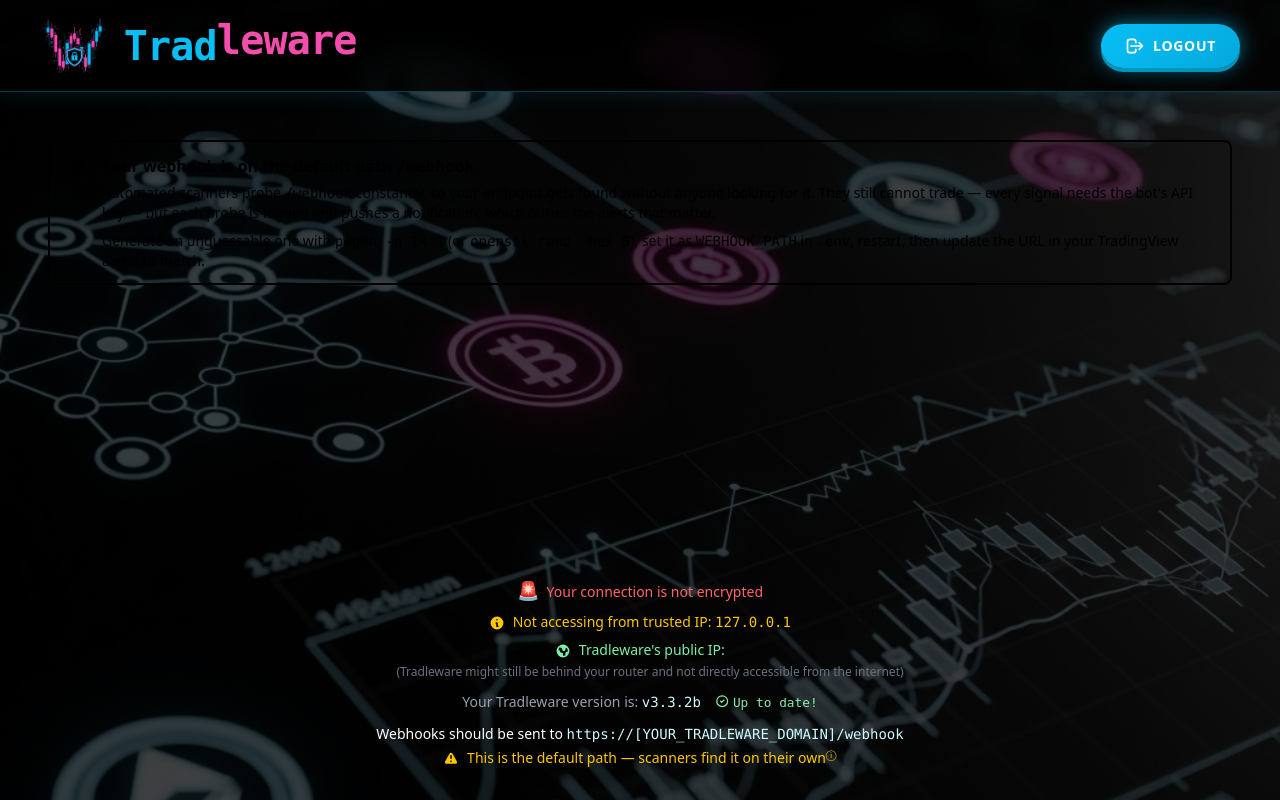
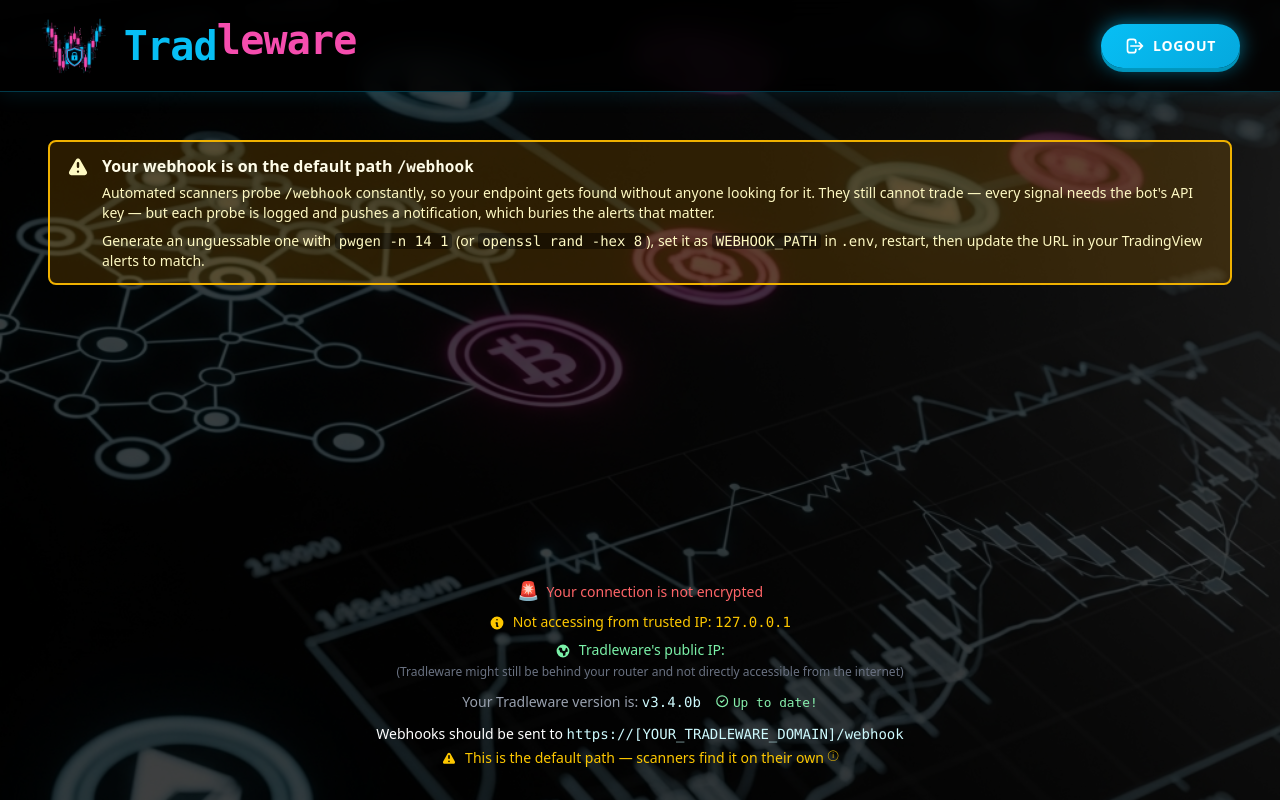
Before and after one commit to cslev/tradleware, a FastAPI app: page / in a window 1280 px wide. Run offline with FastAPI, Linux system fonts and the light colour scheme; the visitor is signed in with stand-in values (Sample User, id 1); some libraries are stand-ins or nearby versions.

Commit message:
Release v3.4.0b: security hardening

```diff
--- a/docker-compose.yml
+++ b/docker-compose.yml
@@ -1,6 +1,6 @@
 services:
   tradleware:
-    image: cslev/tradleware:latest  # also available as cslev/tradleware:v3.3.2b
+    image: cslev/tradleware:latest  # also available as cslev/tradleware:v3.4.0b
     container_name: tradleware
     restart: unless-stopped
     ports:
--- a/src/ui/app.py
+++ b/src/ui/app.py
@@ -45,7 +45,7 @@ from src.traders.stock.ibkr_trader import IBKRTrader
 
 
 # Application version
-TRADLEWARE_VERSION = "v3.3.2b"
+TRADLEWARE_VERSION = "v3.4.0b"
 
 # You might need to adjust this import based on where your logger.py is relative to app.py
 # If your logger is within src/misc, you might access it like this:
--- a/src/ui/static/css/output.css
+++ b/src/ui/static/css/output.css
@@ -116,6 +116,7 @@
       "Segoe UI Emoji", "Segoe UI Symbol", "Noto Color Emoji";
     --font-mono: ui-monospace, SFMono-Regular, Menlo, Monaco, Consolas, "Liberation Mono",
       "Courier New", monospace;
+    --color-red-50: oklch(97.1% 0.013 17.38);
     --color-red-100: oklch(93.6% 0.032 17.717);
     --color-red-200: oklch(88.5% 0.062 18.334);
     --color-red-400: oklch(70.4% 0.191 22.216);
@@ -123,7 +124,11 @@
     --color-red-600: oklch(57.7% 0.245 27.325);
     --color-red-700: oklch(50.5% 0.213 27.518);
     --color-orange-500: oklch(70.5% 0.213 47.604);
+    --color-yellow-50: oklch(98.7% 0.026 102.212);
+    --color-yellow-100: oklch(97.3% 0.071 103.193);
     --color-yellow-400: oklch(85.2% 0.199 91.936);
+    --color-yellow-500: oklch(79.5% 0.184 86.047);
+    --color-yellow-600: oklch(68.1% 0.162 75.834);
     --color-green-300: oklch(87.1% 0.15 154.449);
     --color-green-500: oklch(72.3% 0.219 149.579);
     --color-green-600: oklch(62.7% 0.194 149.214);
@@ -162,6 +167,7 @@
     --color-gray-500: oklch(55.1% 0.027 264.364);
     --color-gray-700: oklch(37.3% 0.034 259.733);
     --color-gray-900: oklch(21% 0.034 264.665);
+    --color-black: #000;
     --color-white: #fff;
     --spacing: 0.25rem;
     --container-md: 28rem;
@@ -344,6 +350,9 @@
   .collapse {
     visibility: collapse;
   }
+  .visible {
+    visibility: visible;
+  }
   .absolute {
     position: absolute;
   }
@@ -389,6 +398,9 @@
   .mx-auto {
     margin-inline: auto;
   }
+  .mt-0\.5 {
+    margin-top: calc(var(--spacing) * 0.5);
+  }
   .mt-1 {
     margin-top: calc(var(--spacing) * 1);
   }
@@ -433,6 +445,9 @@
   }
   .ml-0\.5 {
     margin-left: calc(var(--spacing) * 0.5);
+  }
+  .ml-1 {
+    margin-left: calc(var(--spacing) * 1);
   }
   .ml-5 {
     margin-left: calc(var(--spacing) * 5);
@@ -679,6 +694,15 @@
   .border-red-500 {
     border-color: var(--color-red-500);
   }
+  .border-yellow-500 {
+    border-color: var(--color-yellow-500);
+  }
+  .bg-black\/40 {
+    background-color: color-mix(in srgb, #000 40%, transparent);
+    @supports (color: color-mix(in lab, red, red)) {
+      background-color: color-mix(in oklab, var(--color-black) 40%, transparent);
+    }
+  }
   .bg-cyan-100 {
     background-color: var(--color-cyan-100);
   }
@@ -706,6 +730,18 @@
   .bg-red-600 {
     background-color: var(--color-red-600);
   }
+  .bg-red-600\/25 {
+    background-color: color-mix(in srgb, oklch(57.7% 0.245 27.325) 25%, transparent);
+    @supports (color: color-mix(in lab, red, red)) {
+      background-color: color-mix(in oklab, var(--color-red-600) 25%, transparent);
+    }
+  }
+  .bg-yellow-600\/20 {
+    background-color: color-mix(in srgb, oklch(68.1% 0.162 75.834) 20%, transparent);
+    @supports (color: color-mix(in lab, red, red)) {
+      background-color: color-mix(in oklab, var(--color-yellow-600) 20%, transparent);
+    }
+  }
   .bg-gradient-to-r {
     --tw-gradient-position: to right in oklab;
     background-image: linear-gradient(var(--tw-gradient-stops));
@@ -756,6 +792,9 @@
   .p-8 {
     padding: calc(var(--spacing) * 8);
   }
+  .px-1 {
+    padding-inline: calc(var(--spacing) * 1);
+  }
   .px-2 {
     padding-inline: calc(var(--spacing) * 2);
   }
@@ -897,6 +936,9 @@
   .text-purple-900 {
     color: var(--color-purple-900);
   }
+  .text-red-50 {
+    color: var(--color-red-50);
+  }
   .text-red-100 {
     color: var(--color-red-100);
   }
@@ -914,6 +956,12 @@
   }
   .text-white {
     color: var(--color-white);
+  }
+  .text-yellow-50 {
+    color: var(--color-yellow-50);
+  }
+  .text-yellow-100 {
+    color: var(--color-yellow-100);
   }
   .text-yellow-400 {
     color: var(--color-yellow-400);
@@ -941,6 +989,9 @@
   .drop-shadow-lg {
     --tw-drop-shadow-size: drop-shadow(0 4px 4px var(--tw-drop-shadow-color, rgb(0 0 0 / 0.15)));
     --tw-drop-shadow: drop-shadow(var(--drop-shadow-lg));
+    filter: var(--tw-blur,) var(--tw-brightness,) var(--tw-contrast,) var(--tw-grayscale,) var(--tw-hue-rotate,) var(--tw-invert,) var(--tw-saturate,) var(--tw-sepia,) var(--tw-drop-shadow,);
+  }
+  .filter {
     filter: var(--tw-blur,) var(--tw-brightness,) var(--tw-contrast,) var(--tw-grayscale,) var(--tw-hue-rotate,) var(--tw-invert,) var(--tw-saturate,) var(--tw-sepia,) var(--tw-drop-shadow,);
   }
   .transition-colors {
--- a/src/ui/templates/index.html
+++ b/src/ui/templates/index.html
@@ -37,7 +37,7 @@
     <!-- Weak or placeholder webhook API keys -->
     {% if api_key_findings %}
     {% set has_critical = api_key_findings.values() | selectattr('level', 'equalto', 'critical') | list | length > 0 %}
-    <div class="{% if has_critical %}bg-red-600 bg-opacity-25 border-red-500 text-red-100{% else %}bg-yellow-600 bg-opacity-20 border-yellow-500 text-yellow-100{% endif %} border-2 px-4 py-3 rounded-lg mb-6">
+    <div class="{% if has_critical %}bg-red-600/25 border-red-500 text-red-100{% else %}bg-yellow-600/20 border-yellow-500 text-yellow-100{% endif %} border-2 px-4 py-3 rounded-lg mb-6">
       <div class="flex items-start">
         <svg class="w-6 h-6 mr-3 flex-shrink-0 mt-0.5" fill="currentColor" viewBox="0 0 20 20">
           <path fill-rule="evenodd" d="M8.257 3.099c.765-1.36 2.722-1.36 3.486 0l5.58 9.92c.75 1.334-.213 2.98-1.742 2.98H4.42c-1.53 0-2.493-1.646-1.743-2.98l5.58-9.92zM11 13a1 1 0 11-2 0 1 1 0 012 0zm-1-8a1 1 0 00-1 1v3a1 1 0 002 0V6a1 1 0 00-1-1z" clip-rule="evenodd"/>
@@ -50,7 +50,7 @@
             {% for bot_id, finding in api_key_findings.items() %}
             <li>
               <span class="font-mono font-bold">{{ bot_id }}</span>
-              <span class="uppercase text-xs px-1 rounded bg-black bg-opacity-40 ml-1">{{ finding.level }}</span>
+              <span class="uppercase text-xs px-1 rounded bg-black/40 ml-1">{{ finding.level }}</span>
               — {{ finding.reason }}
             </li>
             {% endfor %}
@@ -58,8 +58,8 @@
           <p class="text-sm mt-2">
             The webhook key is the only thing stopping someone who knows your endpoint from
             placing orders. Generate a strong one with
-            <span class="font-mono bg-black bg-opacity-40 px-1 rounded">openssl rand -hex 32</span>,
-            set it as <span class="font-mono bg-black bg-opacity-40 px-1 rounded">tradleware_api_key</span>
+            <span class="font-mono bg-black/40 px-1 rounded">openssl rand -hex 32</span>,
+            set it as <span class="font-mono bg-black/40 px-1 rounded">tradleware_api_key</span>
             in that bot's YAML under <span class="font-mono">bot_configs/</span>, restart, then
             update the alert that sends to it.
           </p>
@@ -70,7 +70,7 @@
 
     <!-- Default Webhook Path Warning -->
     {% if using_default_webhook_path %}
-    <div class="bg-yellow-600 bg-opacity-20 border-2 border-yellow-500 text-yellow-100 px-4 py-3 rounded-lg mb-6">
+    <div class="bg-yellow-600/20 border-2 border-yellow-500 text-yellow-100 px-4 py-3 rounded-lg mb-6">
       <div class="flex items-start">
         <svg class="w-6 h-6 mr-3 flex-shrink-0 mt-0.5" fill="currentColor" viewBox="0 0 20 20">
           <path fill-rule="evenodd" d="M8.257 3.099c.765-1.36 2.722-1.36 3.486 0l5.58 9.92c.75 1.334-.213 2.98-1.742 2.98H4.42c-1.53 0-2.493-1.646-1.743-2.98l5.58-9.92zM11 13a1 1 0 11-2 0 1 1 0 012 0zm-1-8a1 1 0 00-1 1v3a1 1 0 002 0V6a1 1 0 00-1-1z" clip-rule="evenodd"/>
@@ -83,9 +83,9 @@
             probe is logged and pushes a notification, which buries the alerts that matter.
           </p>
           <p class="text-sm mt-2">
-            Generate an unguessable one with <span class="font-mono bg-black bg-opacity-40 px-1 rounded">pwgen -n 14 1</span>
-            (or <span class="font-mono bg-black bg-opacity-40 px-1 rounded">openssl rand -hex 8</span>), set it as
-            <span class="font-mono bg-black bg-opacity-40 px-1 rounded">WEBHOOK_PATH</span> in <span class="font-mono">.env</span>,
+            Generate an unguessable one with <span class="font-mono bg-black/40 px-1 rounded">pwgen -n 14 1</span>
+            (or <span class="font-mono bg-black/40 px-1 rounded">openssl rand -hex 8</span>), set it as
+            <span class="font-mono bg-black/40 px-1 rounded">WEBHOOK_PATH</span> in <span class="font-mono">.env</span>,
             restart, then update the URL in your TradingView alerts to match.
           </p>
         </div>
```
Also changed, not shown: .github/current_state.md, CHANGELOG.md, README.md.
